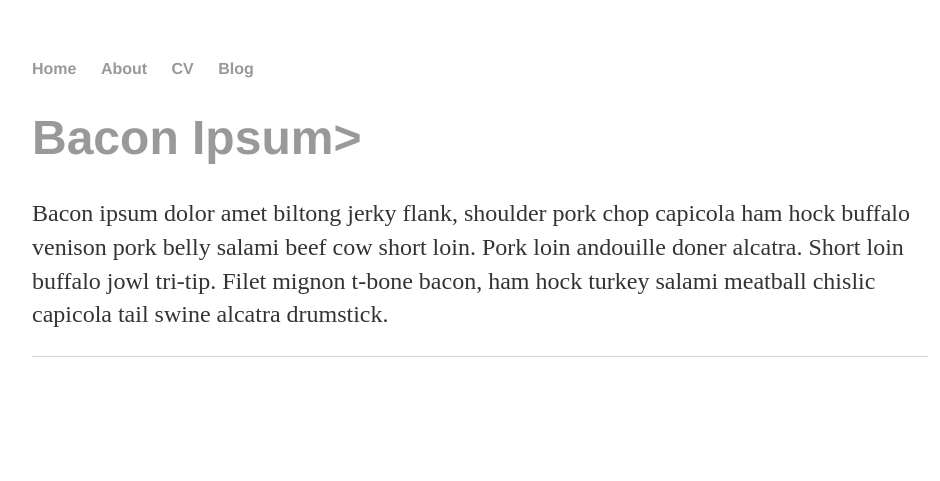
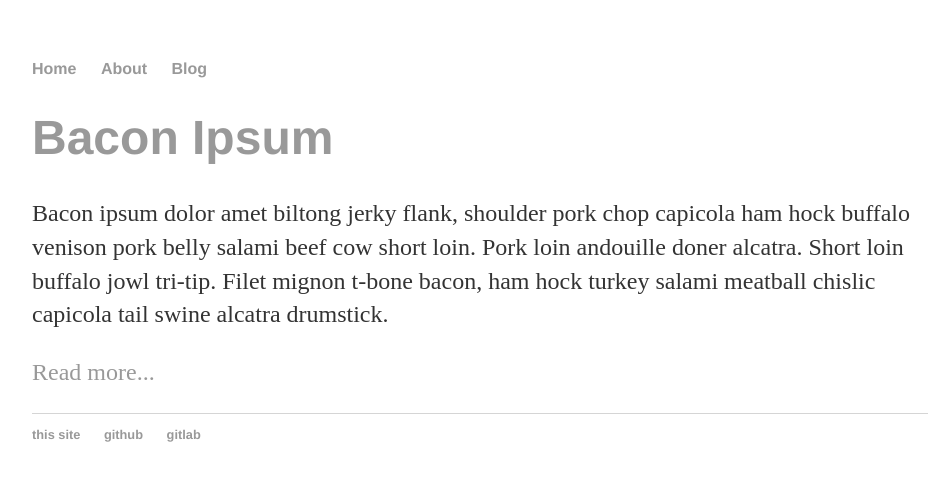
Before and after one commit to minh-to/minh-to.github.io, a Jekyll site: the page built from index.html, in a window 1280 px wide. Shown: the top 481 px of the page, without its empty margins (160-1100 px from the left). Built offline with Jekyll 4.4.1, drawn with Linux system fonts in a browser that asks for light colours.

Commit message:
add layout

```diff
--- a/_layouts/default.html
+++ b/_layouts/default.html
@@ -10,7 +10,6 @@
 	    		<ul>
 	        		<li><a href="/">Home</a></li>
 		        	<li><a href="/about">About</a></li>
-	        		<li><a href="/cv">CV</a></li>
 	        		<li><a href="/blog">Blog</a></li>
 	    		</ul>
 			</nav>
@@ -23,7 +22,7 @@
 	    		<ul>
 	        		<li><a href="https://minh-to.github.io/">this site</a></li>
 	        		<li><a href="https://github.com/minh-to">github</a></li>
-              <li><a href="https://gitlab.com/minhto>gitlab</a></li>
+              <li><a href="https://gitlab.com/minhto">gitlab</a></li>
 				</ul>
 			</footer>
 		</body>
--- a/css/main.css
+++ b/css/main.css
@@ -3,8 +3,8 @@ body {
     width: 70%;
 }
 nav ul, footer ul {
-    font-family:'Helvetica', 'Arial', 'Sans-Serif';
-    padding: 0px;
+    font-family: 'Helvetica', 'Arial', 'Sans-Serif', serif;
+    padding: 0;
     list-style: none;
     font-weight: bold;
 }
@@ -21,7 +21,7 @@ a:hover {
 }
 h1 {
     font-size: 3em;
-    font-family:'Helvetica', 'Arial', 'Sans-Serif';
+    font-family: 'Helvetica', 'Arial', 'Sans-Serif', serif;
 }
 p {
     font-size: 1.5em;
--- a/index.html
+++ b/index.html
@@ -1,26 +1,9 @@
-<!DOCTYPE html>
-<html>
-	<head>
-		<title>Hello</title>
-		<link rel="stylesheet" type="text/css" href="/css/main.css">
-	</head>
-	<body>
-		<nav>
-    		<ul>
-        		<li><a href="/">Home</a></li>
-	        	<li><a href="/about">About</a></li>
-        		<li><a href="/cv">CV</a></li>
-        		<li><a href="/blog">Blog</a></li>
-    		</ul>
-		</nav>
-		<div class="container">
-    		<div class="blurb">
-        		<a href="https://baconipsum.com/"><h1>Bacon Ipsum></h1></a>
-				<p>Bacon ipsum dolor amet biltong jerky flank, shoulder pork chop capicola ham hock buffalo venison pork belly salami beef cow short loin. Pork loin andouille doner alcatra. Short loin buffalo jowl tri-tip. Filet mignon t-bone bacon, ham hock turkey salami meatball chislic capicola tail swine alcatra drumstick.</p>
-    		</div><!-- /.blurb -->
-		</div><!-- /.container -->
-		<footer>
-
-		</footer>
-	</body>
-</html>
+---
+layout: default
+title: Hank Quinlan, Horrible Cop
+---
+<div class="bacon">
+	<a href="https://baconipsum.com/"><h1>Bacon Ipsum</h1></a>
+	<p>Bacon ipsum dolor amet biltong jerky flank, shoulder pork chop capicola ham hock buffalo venison pork belly salami beef cow short loin. Pork loin andouille doner alcatra. Short loin buffalo jowl tri-tip. Filet mignon t-bone bacon, ham hock turkey salami meatball chislic capicola tail swine alcatra drumstick.</p>
+	<p><a href="/about">Read more...</a></p>
+</div>
```
